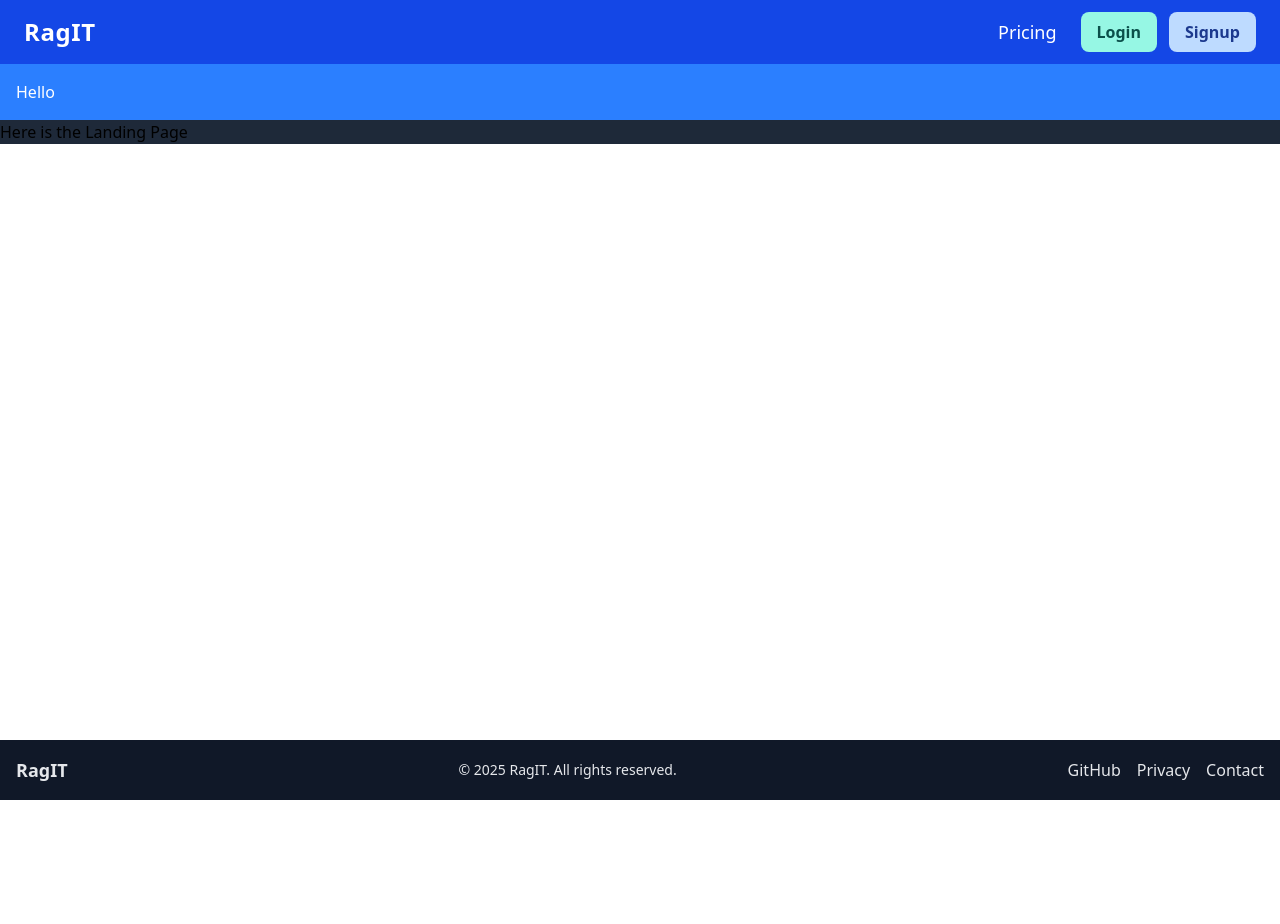
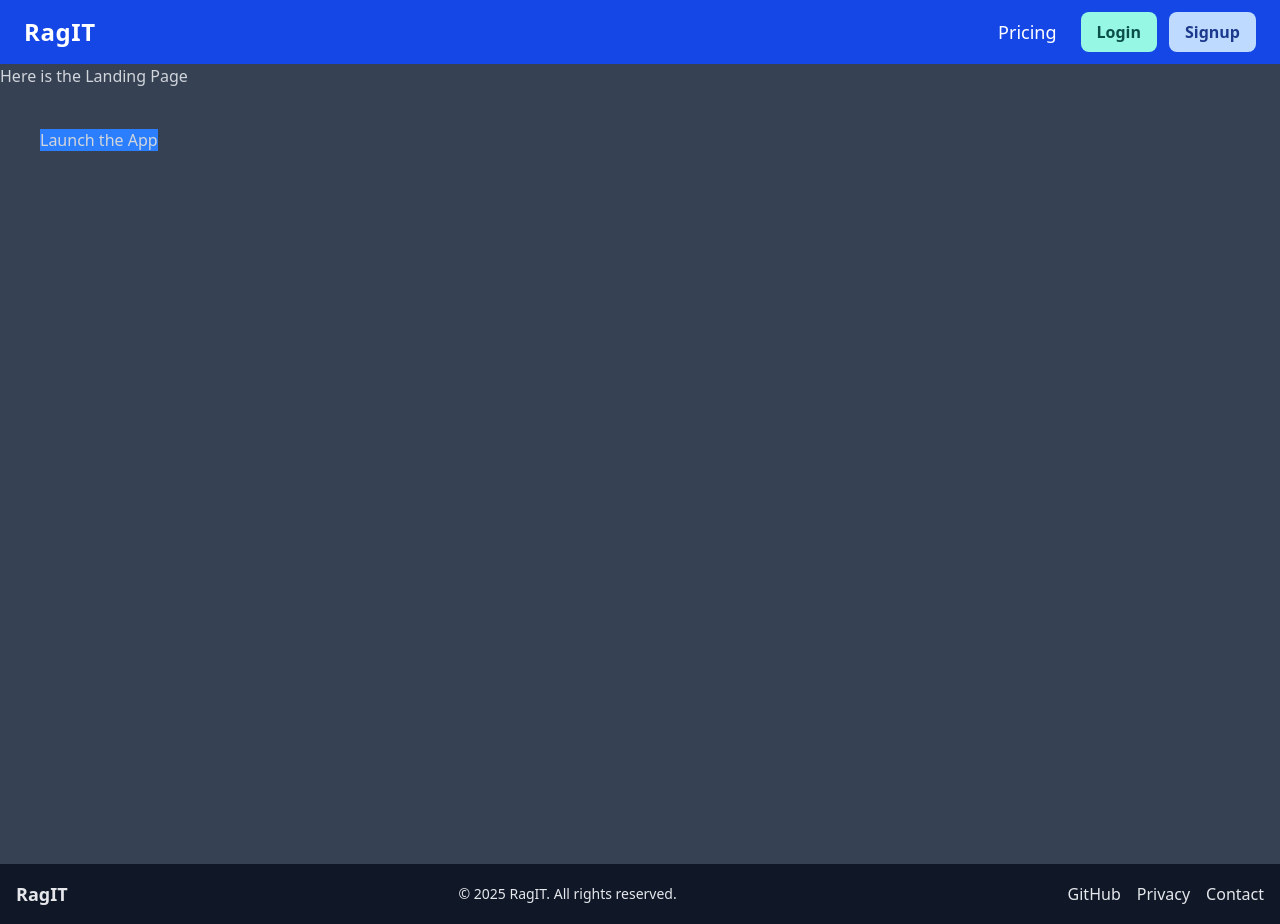
Before and after one commit to TanmoyMajee/RagIt, a React (Vite) app in the folder client/: page / in a window 1280 px wide. Before the commit the page ends 800 px from the top, so only its background shows below. Built offline with nearby package versions, Linux system fonts and the light colour scheme.

Commit message:
add fectch chat funcanality

```diff
--- a/client/src/pages/chatPage.tsx
+++ b/client/src/pages/chatPage.tsx
@@ -1,9 +1,36 @@
 import SessionBar from "../components/chat/SidebarSessions"
 import CharArea from "../components/chat/ChatArea"
 import Upload from "../components/chat/UploadPanel"
+import { useAuth } from "../context/AuthContext";
+import { useChatAuth } from "../context/ChatContext";
+import React, { useEffect} from "react"
+import { useParams } from 'react-router-dom';
 
-import React from "react"
+
 export const ChatPage: React.FC = ()=> {
+  const { sessionId } = useParams();
+  const { user,token } = useAuth();
+  const {fetchSession , fetchChatHistory , setSelectedSession} = useChatAuth();
+
+  // fecth all the session tile on first render or when user chage or when a new chat creatd
+  useEffect(()=>{
+    fetchSession();
+  },[user,token])
+
+  useEffect(() => {
+    if (sessionId) {
+      setSelectedSession(parseInt(sessionId))
+      const fetchData = async () => {
+        await fetchChatHistory(parseInt(sessionId));
+      };
+      fetchData();
+    }
+    // else: do nothing or show a default UI
+  }, [sessionId]);
+
+
+
+
   return (
     <div className="flex min-h-screen text-black">
      <SessionBar/>
--- a/client/src/pages/landingPage.tsx
+++ b/client/src/pages/landingPage.tsx
@@ -1,10 +1,16 @@
 
+import {Link} from 'react-router-dom'
 
 export const LandingPage = ()=>{
   return(
-    <div className="bg-gray-800">
-      <div className="bg-blue-500 text-white p-4">Hello</div>
+    <div className=" min-h-screen bg-gray-700 text-gray-300">
+      {/* <div className="bg-blue-500 text-white p-4">Hello</div> */}
          Here is the Landing Page
+         <div className='mt-10 ml-10'>
+            <Link to={'/chat'} className="bg-blue-500 ">
+            Launch the App
+            </Link>
+          </div>
     </div>
   )
 }
```
